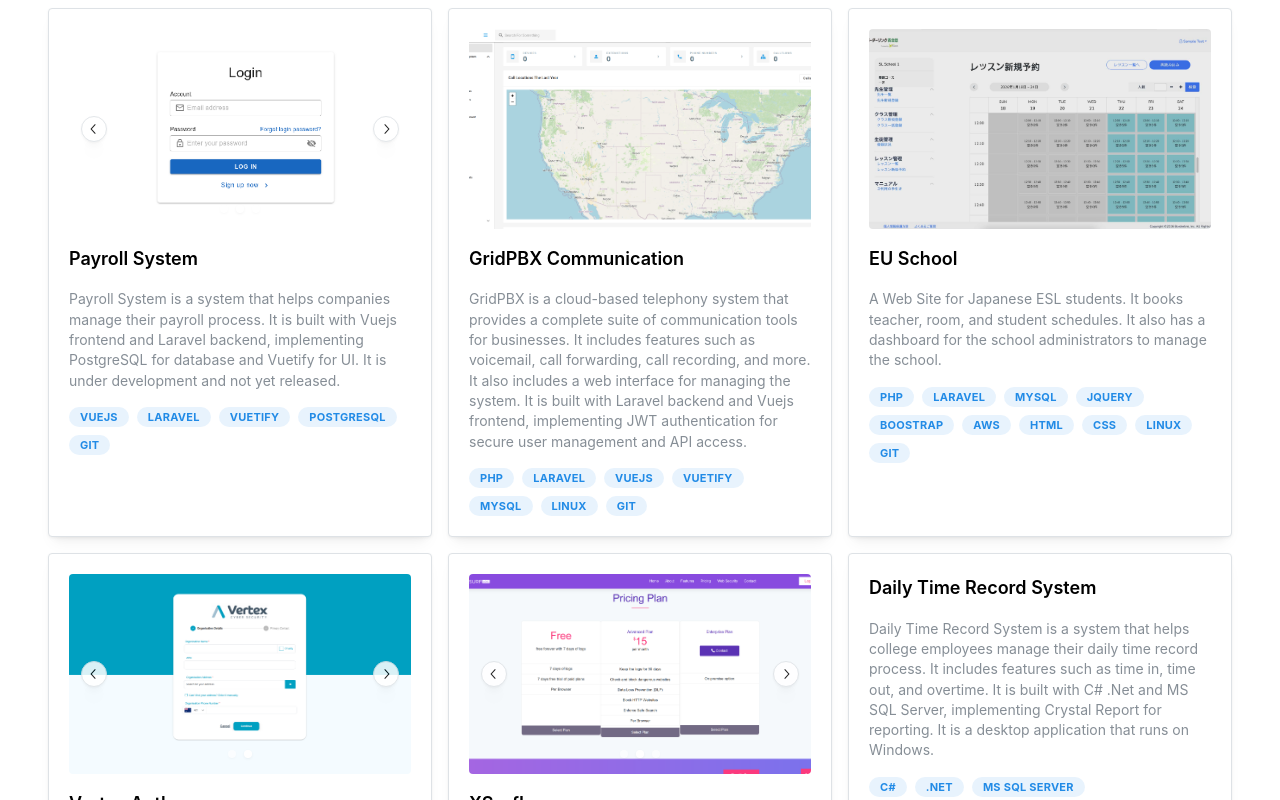
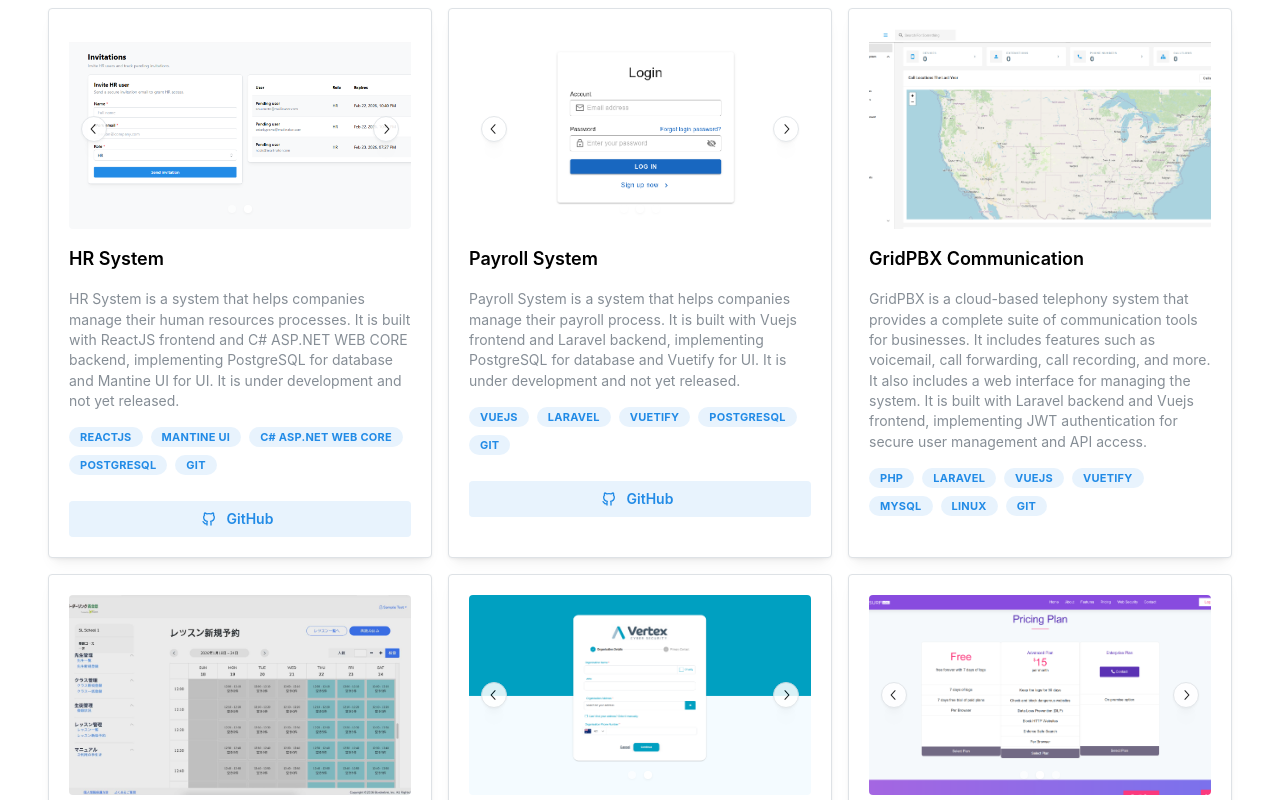
Before and after one commit to chibelsonda/portfolio, a React (Vite) app: page / in a window 1280 px wide. Shown: the part 1385-2185 px from the top of the page. Built offline with nearby package versions, Linux system fonts and the light colour scheme.

Commit message:
Add hr project

```diff
--- a/src/components/Projects.tsx
+++ b/src/components/Projects.tsx
@@ -16,7 +16,24 @@ import payrollImg1 from '/images/projects/payroll/image-1.png'
 import payrollImg2 from '/images/projects/payroll/image-2.png'
 import payrollImg3 from '/images/projects/payroll/image-3.png'
 
+import hrImg1 from '/images/projects/hr/image-1.png'
+import hrImg2 from '/images/projects/hr/image-2.png'
+
 const projects = [
+  {
+    title: 'HR System',
+    description: `
+    HR System is a system that helps companies manage their human resources processes.
+    It is built with ReactJS frontend and C# ASP.NET WEB CORE backend, implementing PostgreSQL for database and Mantine UI for UI.
+    It is under development and not yet released.
+    `,
+    technologies: ['ReactJS', 'Mantine UI', 'C# ASP.NET WEB CORE', 'PostgreSQL', 'Git'],
+    images: [
+      hrImg1,
+      hrImg2
+    ],
+    githubUrl: 'https://github.com/chibelsonda/cyfrinhr',
+  },
   {
     title: 'Payroll System',
     description: `
@@ -30,7 +47,7 @@ const projects = [
       payrollImg2,
       payrollImg3
     ],
-    githubUrl: '',
+    githubUrl: 'https://github.com/chibelsonda/payroll',
   },
   {
     title: 'GridPBX Communication',
```
Also changed, not shown: public/images/projects/hr/image-1.png (added), public/images/projects/hr/image-2.png (added).
